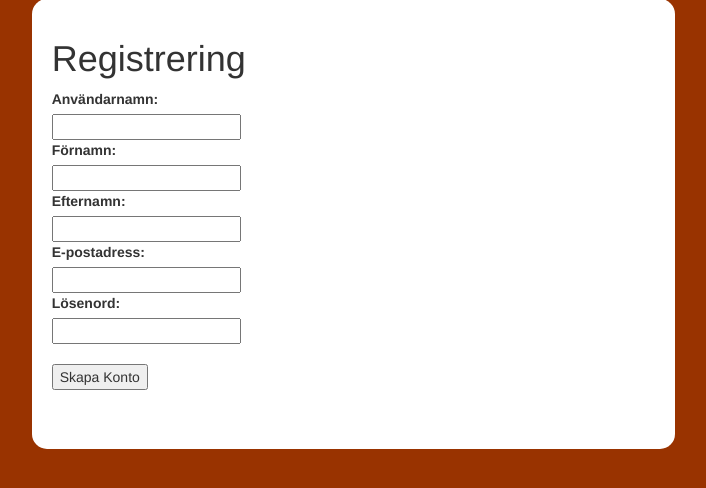
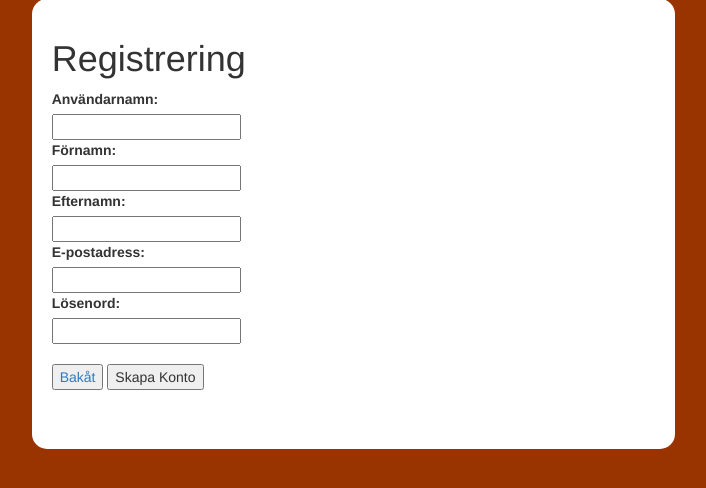
Before and after one commit to Robjen12/GamersKeep, a PHP site: page /register.php in a window 1280 px wide. Shown: the part 101-589 px from the top of the page, without its empty margins (505-1211 px from the left). Run offline with PHP 8.4, Linux system fonts and the light colour scheme.

Commit message:
bakåtknapp tillagd

```diff
--- a/register.php
+++ b/register.php
@@ -31,6 +31,7 @@ $content = <<<END
 						<input type="text" id="email" name="email" value=""></br>
 						<label for="pw">Lösenord:</label></br>
 						<input type="password" id="pw" name="pw" value""></br></br>
+						<button><a href="login.php">Bakåt</a></button>
 						<button type="submit" value="submit" value="Skapa konto">Skapa Konto</button>
 					</form>
 				</div>
```
